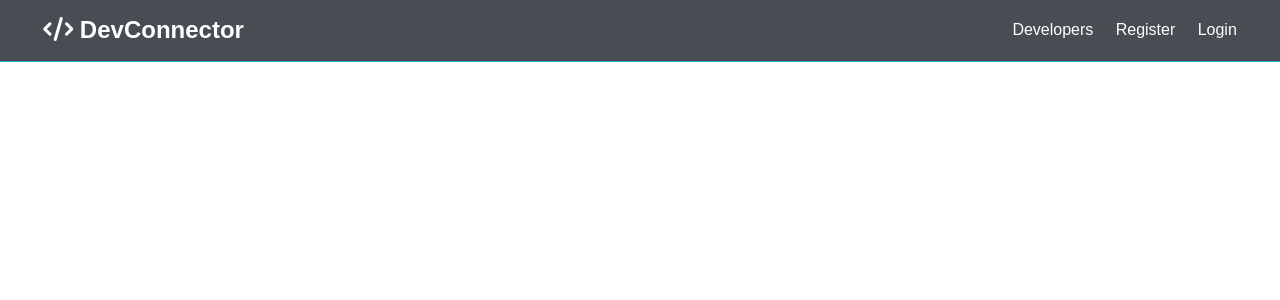
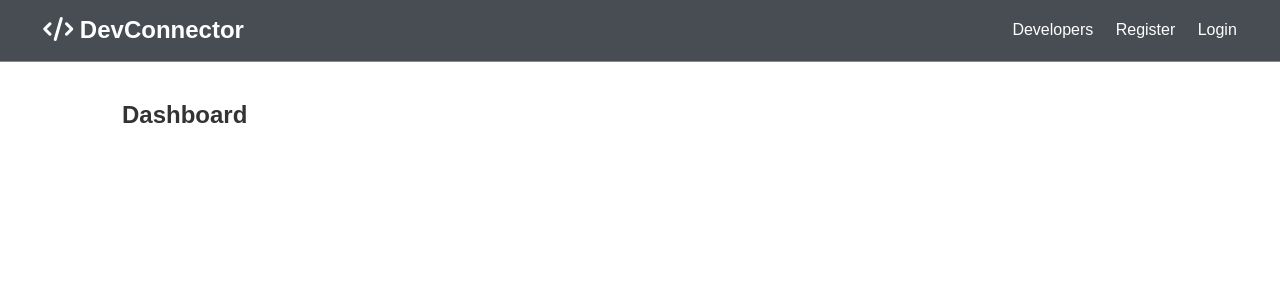
Before and after one commit to storiaca/dev-connector-2-0, a React (Create React App) app in the folder client/: page /dashboard in a window 1280 px wide. Shown: the top 300 px of the page. Built offline with nearby package versions, Linux system fonts and the light colour scheme; no server answers.

Commit message:
Add code to Dashboard

```diff
--- a/client/src/App.js
+++ b/client/src/App.js
@@ -5,6 +5,7 @@ import Login from "./components/auth/Login";
 import Register from "./components/auth/Register";
 import Landing from "./components/layout/Landing";
 import Alert from "./components/layout/Alert";
+import Dashboard from "./components/dashboard/Dashboard";
 import setAuthToken from "./utils/setAuthToken";
 // Redux
 import { Provider } from "react-redux";
@@ -32,6 +33,7 @@ const App = () => {
             <Switch>
               <Route exact path="/register" component={Register} />
               <Route exact path="/login" component={Login} />
+              <Route exact path="/dashboard" component={Dashboard} />
             </Switch>
           </section>
         </>
--- a/client/src/components/dashboard/Dashboard.js
+++ b/client/src/components/dashboard/Dashboard.js
@@ -4,7 +4,7 @@ import PropTypes from "prop-types";
 function Dashboard(props) {
   return (
     <div>
-      <h1>Dashboard</h1>
+      <h1>Dashboard </h1>
     </div>
   );
 }
```
Also changed, not shown: client/src/components/routing/PrivateRoute.js (added, +15 -0 lines).
